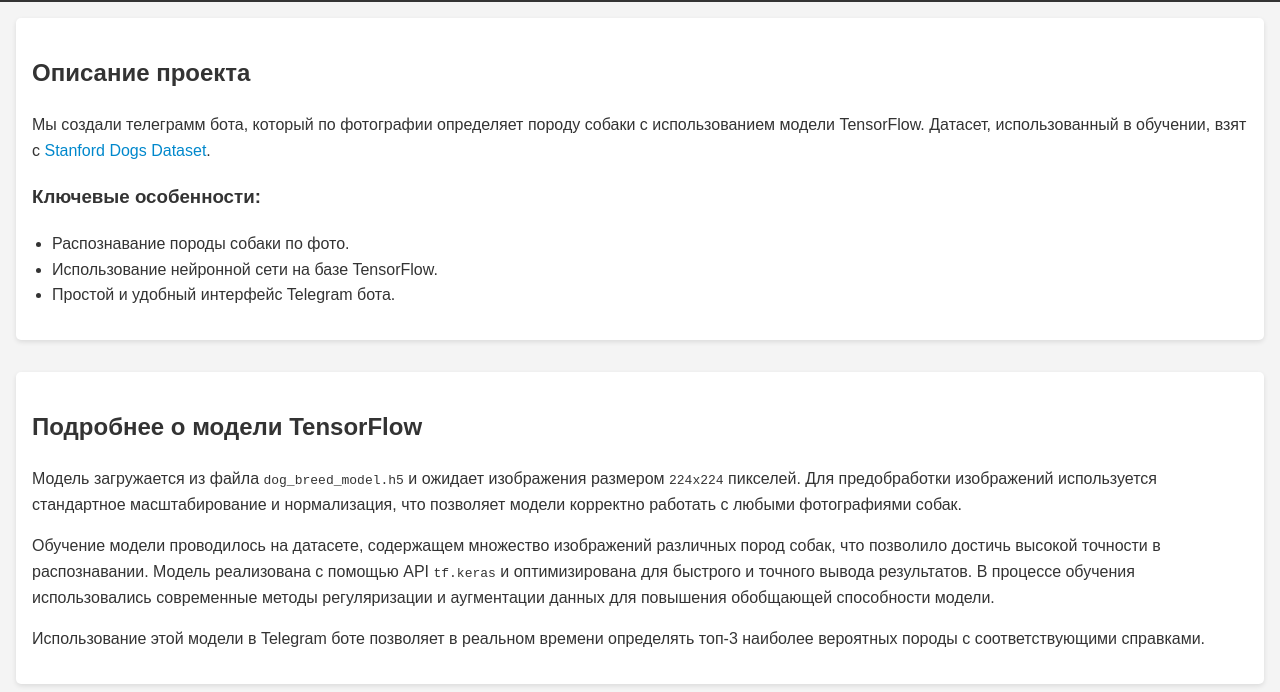
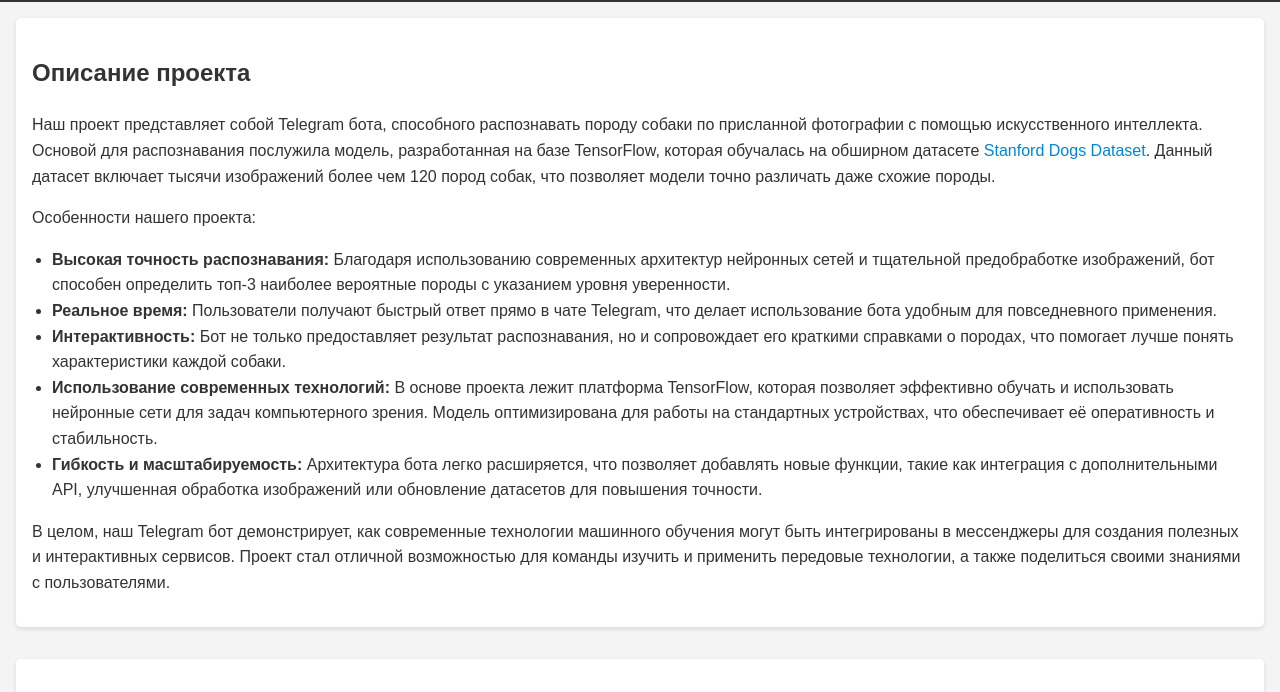
Before and after one commit to SkyPlusik/AI_project, a plain HTML site: page index.html in a window 1280 px wide. Shown: the part 81-773 px from the top of the page. Drawn offline with Linux system fonts and the light colour scheme.

Commit message:
Update index.html

```diff
--- a/index.html
+++ b/index.html
@@ -120,13 +120,18 @@
   <main>
   <section>
     <h2>Описание проекта</h2>
-      <p>Мы создали телеграмм бота, который по фотографии определяет породу собаки с использованием модели TensorFlow. Датасет, использованный в обучении, взят с <a href="http://vision.stanford.edu/aditya86/ImageNetDogs/" target="_blank">Stanford Dogs Dataset</a>.</p>
-      <h3>Ключевые особенности:</h3>
+    <p>Наш проект представляет собой Telegram бота, способного распознавать породу собаки по присланной фотографии с помощью искусственного интеллекта. Основой для распознавания послужила модель, разработанная на базе TensorFlow, которая обучалась на обширном датасете <a href="http://vision.stanford.edu/aditya86/ImageNetDogs/" target="_blank">Stanford Dogs Dataset</a>. Данный датасет включает тысячи изображений более чем 120 пород собак, что позволяет модели точно различать даже схожие породы.</p>
+
+    <p>Особенности нашего проекта:</p>
     <ul class="features">
-        <li>Распознавание породы собаки по фото.</li>
-        <li>Использование нейронной сети на базе TensorFlow.</li>
-        <li>Простой и удобный интерфейс Telegram бота.</li>
+      <li><strong>Высокая точность распознавания:</strong> Благодаря использованию современных архитектур нейронных сетей и тщательной предобработке изображений, бот способен определить топ-3 наиболее вероятные породы с указанием уровня уверенности.</li>
+      <li><strong>Реальное время:</strong> Пользователи получают быстрый ответ прямо в чате Telegram, что делает использование бота удобным для повседневного применения.</li>
+      <li><strong>Интерактивность:</strong> Бот не только предоставляет результат распознавания, но и сопровождает его краткими справками о породах, что помогает лучше понять характеристики каждой собаки.</li>
+      <li><strong>Использование современных технологий:</strong> В основе проекта лежит платформа TensorFlow, которая позволяет эффективно обучать и использовать нейронные сети для задач компьютерного зрения. Модель оптимизирована для работы на стандартных устройствах, что обеспечивает её оперативность и стабильность.</li>
+      <li><strong>Гибкость и масштабируемость:</strong> Архитектура бота легко расширяется, что позволяет добавлять новые функции, такие как интеграция с дополнительными API, улучшенная обработка изображений или обновление датасетов для повышения точности.</li>
     </ul>
+
+    <p>В целом, наш Telegram бот демонстрирует, как современные технологии машинного обучения могут быть интегрированы в мессенджеры для создания полезных и интерактивных сервисов. Проект стал отличной возможностью для команды изучить и применить передовые технологии, а также поделиться своими знаниями с пользователями.</p>
   </section>
 
   <section>
```
Lines whose indentation alone changed are shown as unchanged.
